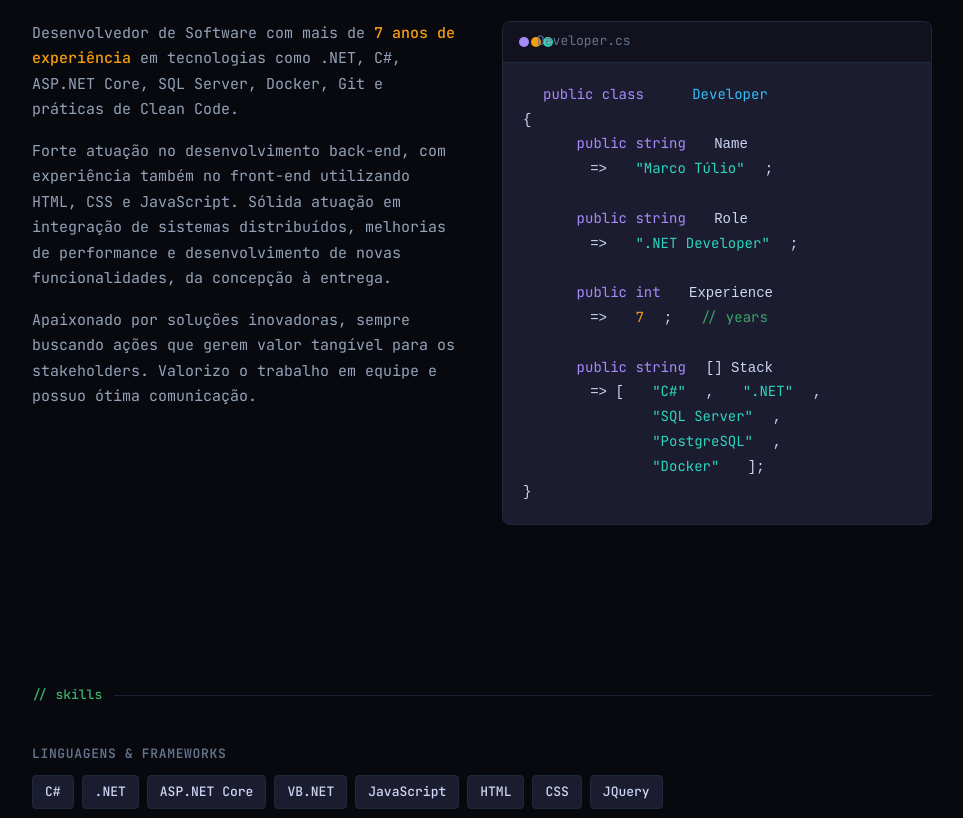
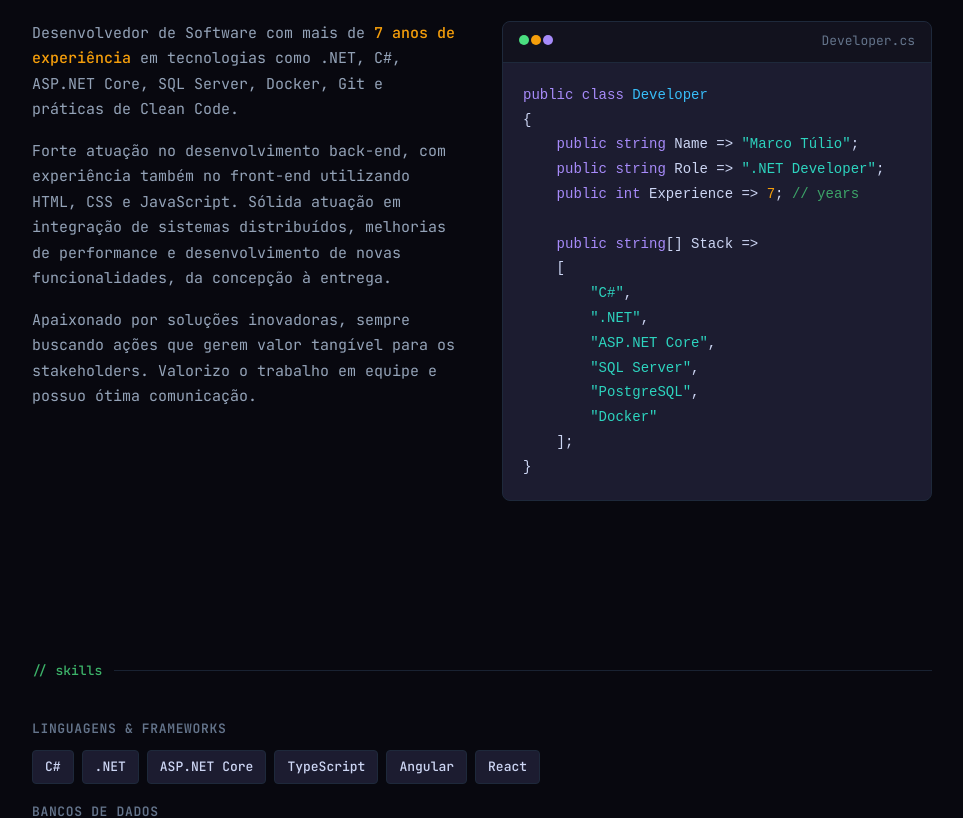
Before and after one commit to tmarcorf/tmarcorf, a React (Vite) app in the folder web-app/: page / in a window 1280 px wide. Shown: the part 920-1738 px from the top of the page, without its empty margins (158-1121 px from the left). Built offline with nearby package versions, Linux system fonts and the light colour scheme.

Commit message:
refactor: review some text and details

```diff
--- a/web-app/index.html
+++ b/web-app/index.html
@@ -5,6 +5,7 @@
     <meta name="viewport" content="width=device-width, initial-scale=1.0" />
     <meta name="description" content="Marco Túlio Ribeiro Félix — Desenvolvedor .NET com 7+ anos de experiência em C#, ASP.NET Core, SQL Server e arquitetura de software." />
     <meta name="theme-color" content="#08080F" />
+    <link rel="icon" type="image/svg+xml" href="/favicon.svg" />
     <link rel="preconnect" href="https://fonts.googleapis.com" />
     <link rel="preconnect" href="https://fonts.gstatic.com" crossorigin />
     <link href="https://fonts.googleapis.com/css2?family=JetBrains+Mono:ital,wght@0,300..800;1,300..800&display=swap" rel="stylesheet" />
--- a/web-app/src/App.css
+++ b/web-app/src/App.css
@@ -418,7 +418,7 @@
 .about__code-header {
   display: flex;
   align-items: center;
-  gap: 0.5rem;
+  justify-content: space-between;
   padding: 0.6rem 1rem;
   background: var(--bg-secondary);
   border-bottom: 1px solid var(--border-primary);
@@ -426,13 +426,18 @@
   color: var(--text-muted);
 }
 
-.about__code-header::before {
+.about__code-dots {
+  flex-shrink: 0;
+}
+
+.about__code-dots::before {
   content: '';
+  display: inline-block;
   width: 10px;
   height: 10px;
   border-radius: 50%;
-  background: var(--accent-purple);
-  box-shadow: 12px 0 0 var(--accent-amber), 24px 0 0 var(--accent-teal);
+  background: var(--accent-green);
+  box-shadow: 12px 0 0 var(--accent-amber), 24px 0 0 var(--accent-purple);
 }
 
 .about__code {
--- a/web-app/src/components/About.tsx
+++ b/web-app/src/components/About.tsx
@@ -1,22 +1,4 @@
 export function About() {
-  const codeSnippet = `<span class="about__code kw">public class</span> <span class="about__code type">Developer</span>
-{
-    <span class="about__code kw">public string</span> Name
-        => <span class="about__code str">"Marco Túlio"</span>;
-
-    <span class="about__code kw">public string</span> Role
-        => <span class="about__code str">".NET Developer"</span>;
-
-    <span class="about__code kw">public int</span> Experience
-        => <span class="about__code num">7</span>; <span class="about__code cmt">// years</span>
-
-    <span class="about__code kw">public string</span>[] Stack
-        => [ <span class="about__code str">"C#"</span>, <span class="about__code str">".NET"</span>,
-             <span class="about__code str">"SQL Server"</span>,
-             <span class="about__code str">"PostgreSQL"</span>,
-             <span class="about__code str">"Docker"</span> ];
-}`;
-
   return (
     <section className="section" id="about">
       <div className="section__inner">
@@ -44,9 +26,59 @@ export function About() {
           </div>
 
           <div className="about__code-block">
-            <div className="about__code-header">Developer.cs</div>
+            <div className="about__code-header">
+              <span className="about__code-dots" aria-hidden="true" />
+              <span>Developer.cs</span>
+            </div>
             <pre className="about__code">
-              <code dangerouslySetInnerHTML={{ __html: codeSnippet }} />
+              <code>
+                <span className="kw">public class</span>{" "}
+                <span className="type">Developer</span>
+                {"\n"}
+                {"{"}
+                {"\n"}
+                {"    "}
+                <span className="kw">public string</span>{" "}
+                Name =&gt; <span className="str">"Marco Túlio"</span>;
+                {"\n"}
+                {"    "}
+                <span className="kw">public string</span>{" "}
+                Role =&gt; <span className="str">".NET Developer"</span>;
+                {"\n"}
+                {"    "}
+                <span className="kw">public int</span>{" "}
+                Experience =&gt; <span className="num">7</span>;{" "}
+                <span className="cmt">// years</span>
+                {"\n\n"}
+                {"    "}
+                <span className="kw">public string</span>[] Stack =&gt;
+                {"\n"}
+                {"    "}
+                [
+                {"\n"}
+                {"        "}
+                <span className="str">"C#"</span>,
+                {"\n"}
+                {"        "}
+                <span className="str">".NET"</span>,
+                {"\n"}
+                {"        "}
+                <span className="str">"ASP.NET Core"</span>,
+                {"\n"}
+                {"        "}
+                <span className="str">"SQL Server"</span>,
+                {"\n"}
+                {"        "}
+                <span className="str">"PostgreSQL"</span>,
+                {"\n"}
+                {"        "}
+                <span className="str">"Docker"</span>
+                {"\n"}
+                {"    "}
+                ];
+                {"\n"}
+                {"}"}
+              </code>
             </pre>
           </div>
         </div>
--- a/web-app/src/components/Footer.tsx
+++ b/web-app/src/components/Footer.tsx
@@ -2,16 +2,11 @@ export function Footer() {
   return (
     <footer className="footer" role="contentinfo">
       <div className="footer__left">
-        <span>UTF-8</span>
-        <span className="footer__separator">|</span>
-        <span>React 19</span>
-        <span className="footer__separator">|</span>
-        <span>TypeScript</span>
+        <span><i>"Nós só podemos ver um pouco do futuro, mas o suficiente para perceber que há muito a fazer"</i></span>
+        <span>— Alan Turing</span>
       </div>
       <div className="footer__right">
-        <span>© {new Date().getFullYear()} Marco Túlio Ribeiro Félix</span>
-        <span className="footer__separator">|</span>
-        <span>Built with Vite</span>
+        <span>© {new Date().getFullYear()} Marco Túlio</span>
       </div>
     </footer>
   );
--- a/web-app/src/components/Hero.tsx
+++ b/web-app/src/components/Hero.tsx
@@ -39,7 +39,7 @@ export function Hero() {
 
       <div className="hero__meta">
         <span className="badge badge--accent">7+ anos de experiência</span>
-        <span className="badge badge--highlight">C# • .NET • ASP.NET Core • TypeScript +</span>
+        <span className="badge badge--highlight">C# • .NET • ASP.NET Core • TypeScript</span>
       </div>
 
       <div className="hero__links">
--- a/web-app/src/components/Skills.tsx
+++ b/web-app/src/components/Skills.tsx
@@ -1,11 +1,11 @@
 const skillGroups = [
   {
     title: 'Linguagens & Frameworks',
-    skills: ['C#', '.NET', 'ASP.NET Core', 'VB.NET', 'JavaScript', 'HTML', 'CSS', 'JQuery'],
+    skills: ['C#', '.NET', 'ASP.NET Core', 'TypeScript', 'Angular', 'React'],
   },
   {
     title: 'Bancos de Dados',
-    skills: ['SQL Server', 'PostgreSQL', 'Oracle', 'MongoDB', 'Entity Framework'],
+    skills: ['SQL Server', 'PostgreSQL', 'Oracle', 'MongoDB', 'Redis', 'Entity Framework'],
   },
   {
     title: 'DevOps & Ferramentas',
@@ -13,7 +13,7 @@ const skillGroups = [
   },
   {
     title: 'Práticas & Arquitetura',
-    skills: ['SOLID', 'DRY', 'Clean Architecture', 'Code Review', 'Microsserviços'],
+    skills: ['SOLID', 'DRY', 'Clean Architecture', 'Code Review', 'Microsserviços', 'CI/CD'],
   },
 ];
 
```
Also changed, not shown: web-app/public/favicon.svg (added).
